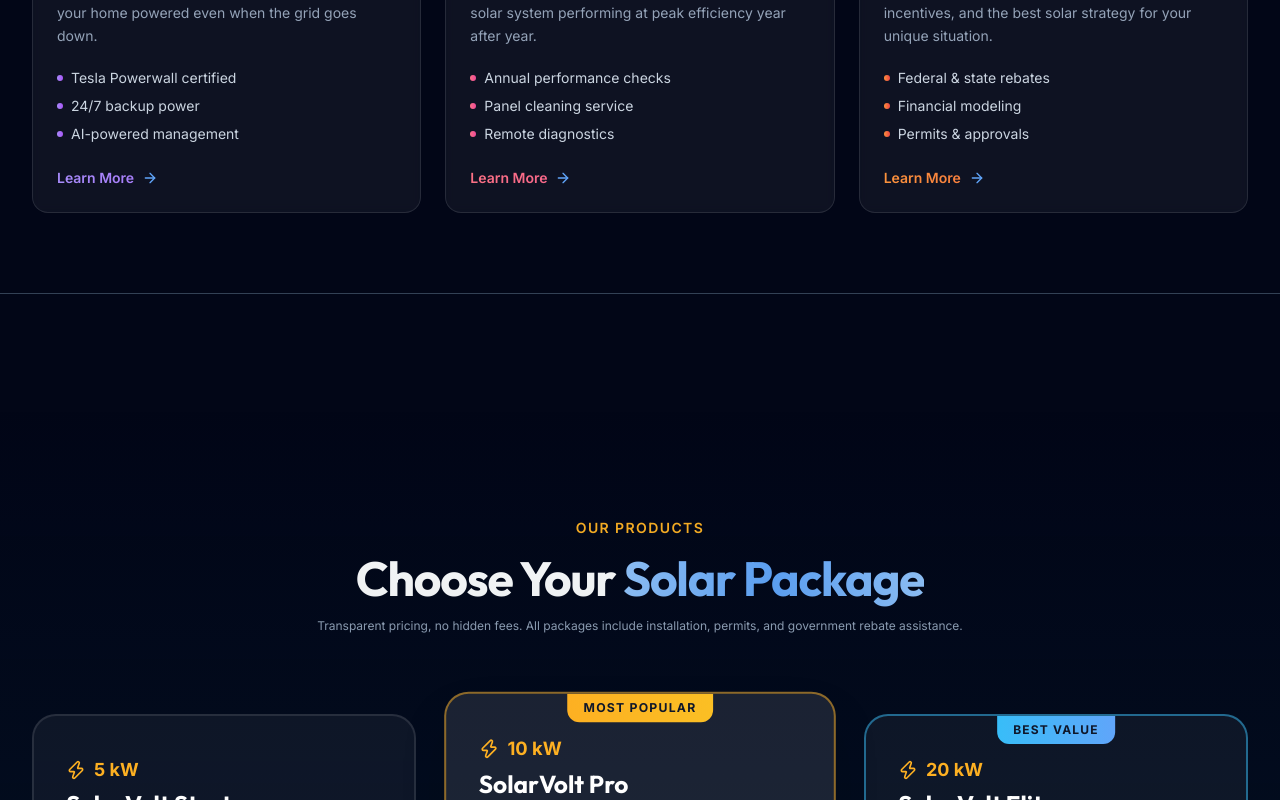
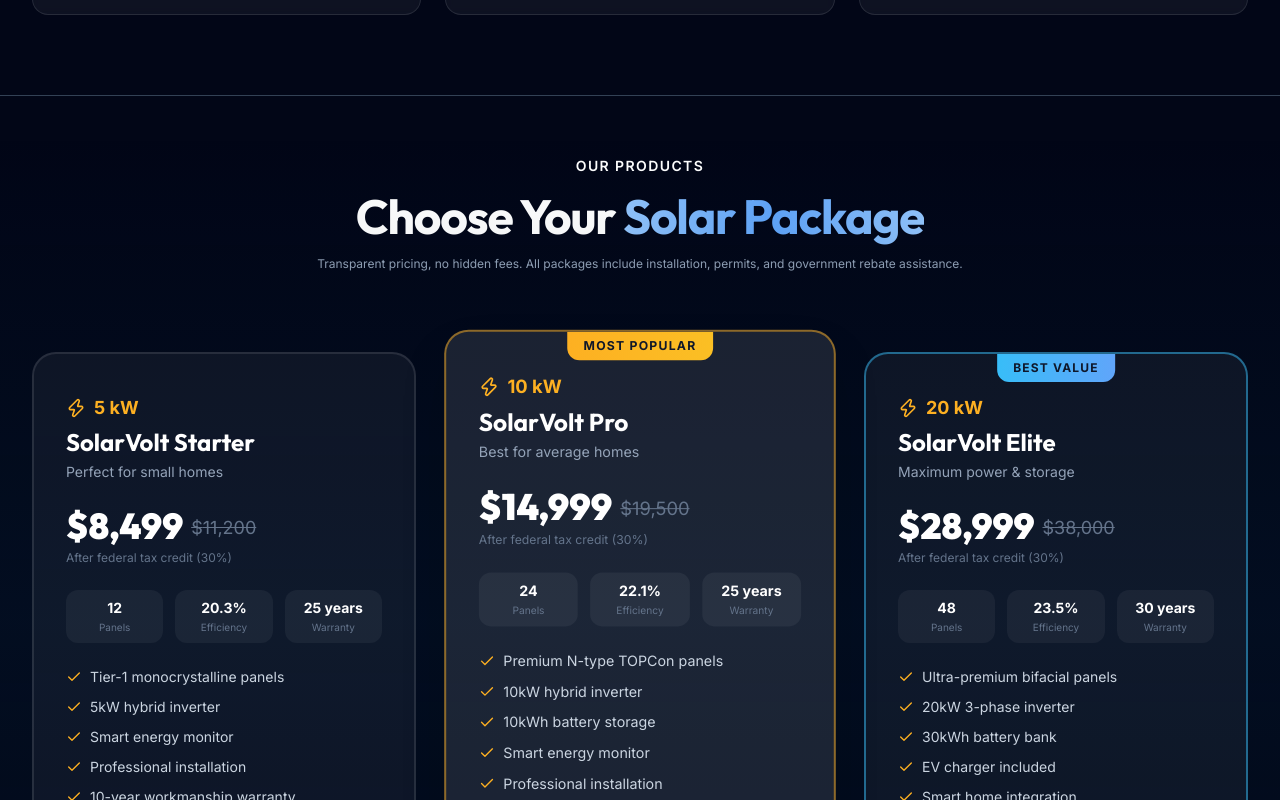
Before and after one commit to lazimn1/Solar-panel-web-page, a React (Vite) app: page / in a window 1280 px wide. Shown: the part 1760-2560 px from the top of the page. Built offline with nearby package versions, Linux system fonts and the light colour scheme.

Commit message:
Products changed

```diff
--- a/src/components/Hero.jsx
+++ b/src/components/Hero.jsx
@@ -46,7 +46,7 @@ export default function Hero() {
   }, []);
 
   return (
-    <section id="home" className="relative min-h-screen flex items-center justify-center overflow-hidden">
+    <section id="home" className="relative min-h-fit flex items-center justify-center overflow-hidden">
       {/* Background layers */}
       <div className="absolute inset-0 bg-hero-gradient" />
       <div className="absolute inset-0 bg-gradient-radial from-solar-900/20 via-transparent to-transparent" />
--- a/src/components/Products.jsx
+++ b/src/components/Products.jsx
@@ -74,12 +74,12 @@ export default function Products() {
   const [hoveredIdx, setHoveredIdx] = useState(1);
 
   return (
-    <section id="products" className="py-28 relative">
+    <section id="products" className="py-5 relative">
       <div className="absolute inset-0 bg-gradient-to-b from-transparent via-sky-950/20 to-transparent pointer-events-none" />
       <div className="max-w-7xl mx-auto px-4 sm:px-6 lg:px-8">
         {/* Header */}
         <div className="text-center mb-20">
-          <span className="text-solar-400 font-semibold text-sm tracking-widest uppercase mb-4 block">Our Products</span>
+          <span className="text-white font-semibold text-sm tracking-widest uppercase mb-4 block">Our Products</span>
           <h2 className="section-heading">
             Choose Your <span className="gradient-text">Solar Package</span>
           </h2>
@@ -160,12 +160,9 @@ export default function Products() {
         </div>
 
         {/* Bottom note */}
-        <div className="flex flex-wrap items-center justify-center gap-6 mt-14 text-slate-500 text-sm">
-          {['🏦 0% finance available', '📋 No hidden fees', '🏛️ Rebate assistance included', '⚡ Grid connect approved'].map(note => (
-            <span key={note}>{note}</span>
-          ))}
-        </div>
+
       </div>
+      <hr className="mt-20 border-t border-slate-700" />
     </section>
   );
 }
--- a/src/components/Services.jsx
+++ b/src/components/Services.jsx
@@ -170,7 +170,7 @@ function ServiceCard({ service, index }) {
 // Services Section with Swiper (Mobile) and Grid (Desktop)
 export default function Services() {
   return (
-    <section id="services" className="py-28 relative">
+    <section id="services" className="py-10 relative">
       {/* Decorative Line */}
       <div className="absolute top-0 left-1/2 -translate-x-1/2 w-px h-24 bg-gradient-to-b from-transparent to-blue-500/50" />
 
```
